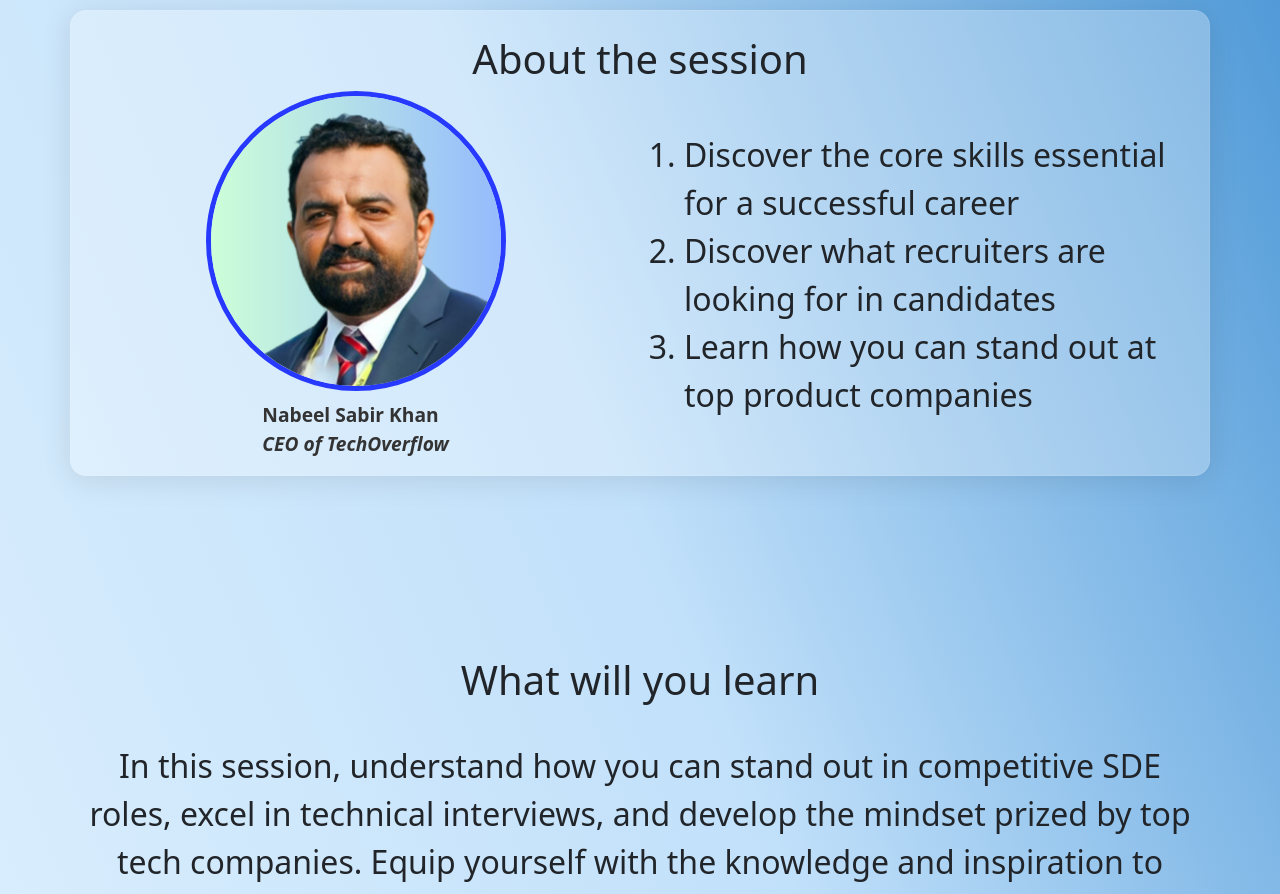
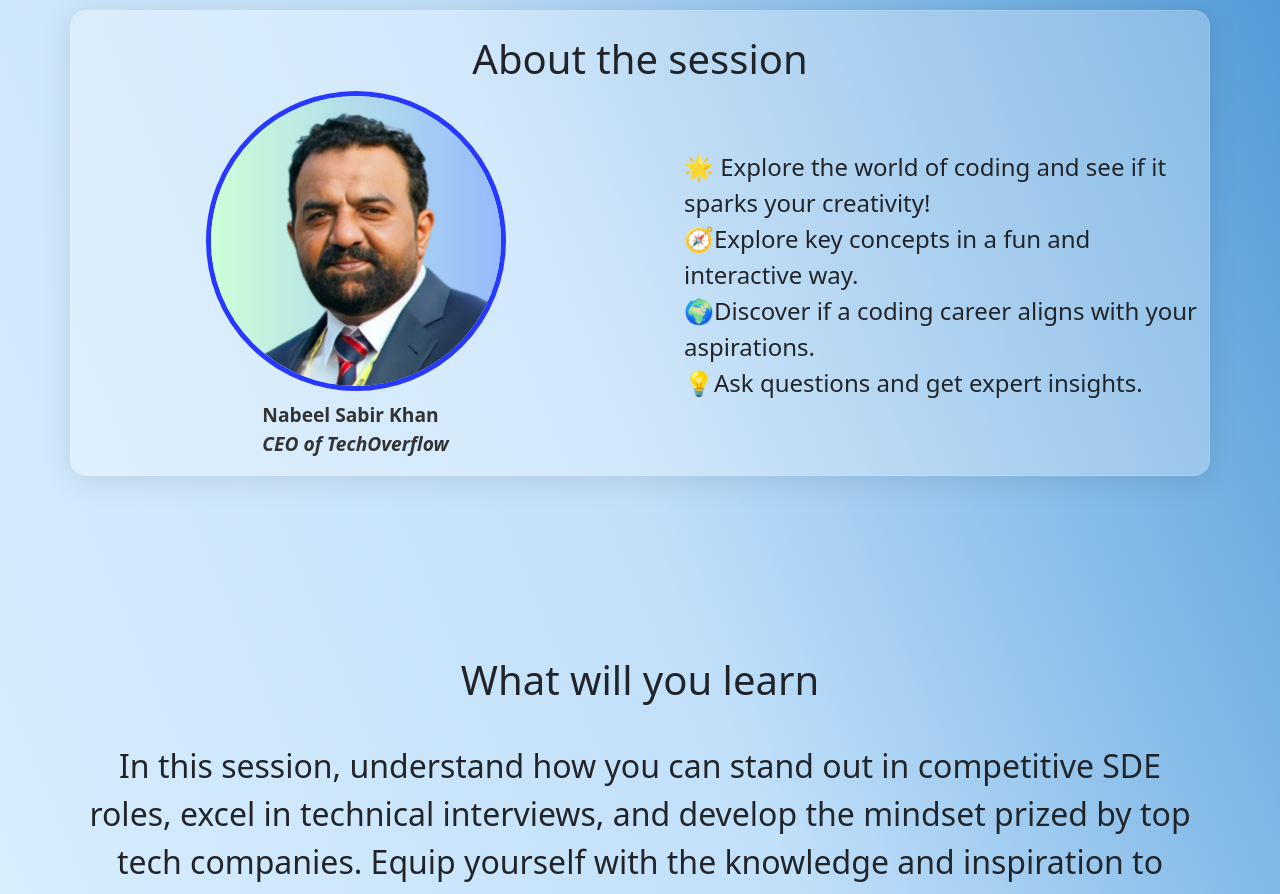
Before and after one commit to alihusnain010203/TFT_Sessions, a React (Vite) app: page / in a window 1280 px wide. Shown: the part 1020-1914 px from the top of the page. Built offline with nearby package versions, Linux system fonts and the light colour scheme.

Commit message:
resolve some issue

```diff
--- a/src/App.jsx
+++ b/src/App.jsx
@@ -24,13 +24,16 @@ function App() {
       currently_wroking: false, // Always set to false
     };
 
-    fetch("http://ec2-13-233-60-110.ap-south-1.compute.amazonaws.com:8002/auth/register", {
-      method: "POST",
-      headers: {
-        "Content-Type": "application/json",
-      },
-      body: JSON.stringify(modifiedData),
-    })
+    fetch(
+      "https://tft-trainings.cyclic.app/auth/register",
+      {
+        method: "POST",
+        headers: {
+          "Content-Type": "application/json",
+        },
+        body: JSON.stringify(modifiedData),
+      }
+    )
       .then((res) => {
         setshow(true);
         if (!res.ok) {
@@ -211,14 +214,17 @@ function App() {
                 </p>
               </div>
               <div className="list-holder col-md-6">
-                <ol className="list">
+                <ol className="list" style={{ listStyle: "none" ,fontSize:"24px" }}>
                   <li>
-                    Discover the core skills essential for a successful career
+                    🌟 Explore the world of coding and see if it sparks your
+                    creativity!
                   </li>
+                  <li>🧭Explore key concepts in a fun and interactive way.</li>
+
                   <li>
-                    Discover what recruiters are looking for in candidates
+                    🌍Discover if a coding career aligns with your aspirations.
                   </li>
-                  <li>Learn how you can stand out at top product companies</li>
+                  <li>💡Ask questions and get expert insights.</li>
                 </ol>
               </div>
             </div>
@@ -274,7 +280,7 @@ function App() {
                   <br />U Have Registered
                 </div>
 
-                <a href="" className="whatsappLink" style={{}}>
+                <a href="https://chat.whatsapp.com/KA8q7lBM2yYLrBQTk7Oerd" className="whatsappLink" style={{}}>
                   <img src={Whatsapp} width="45px" alt="" />
 
                   <p style={{ marginLeft: "10px", fontSize: "30px" }}>
```
